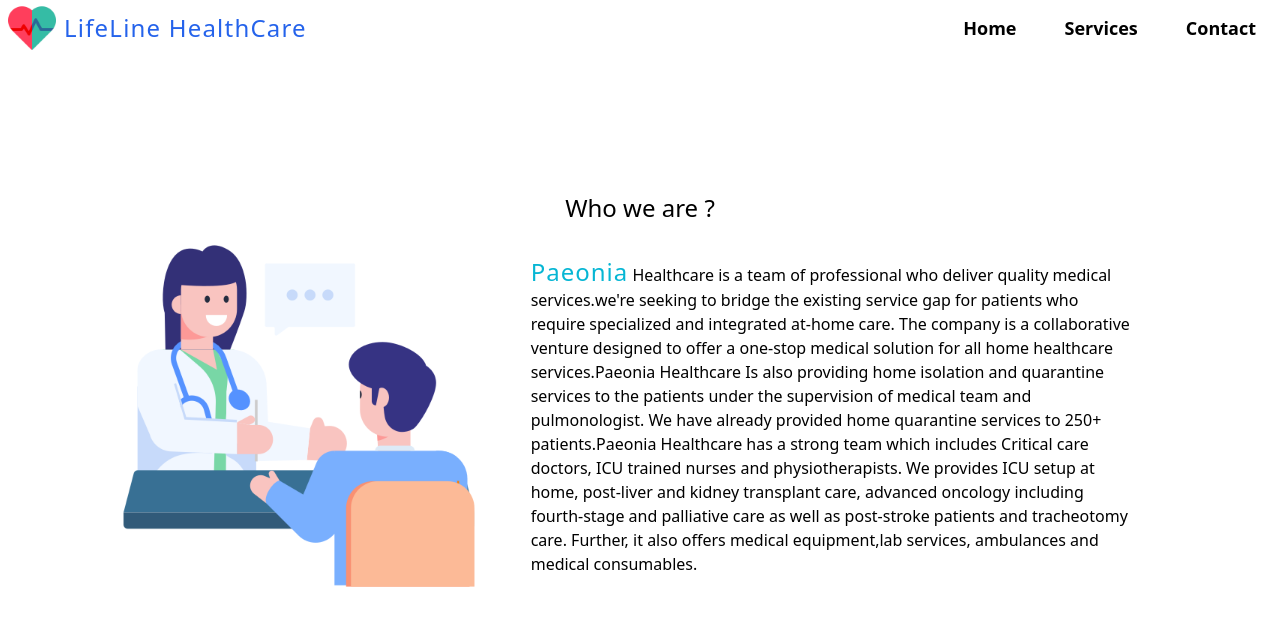
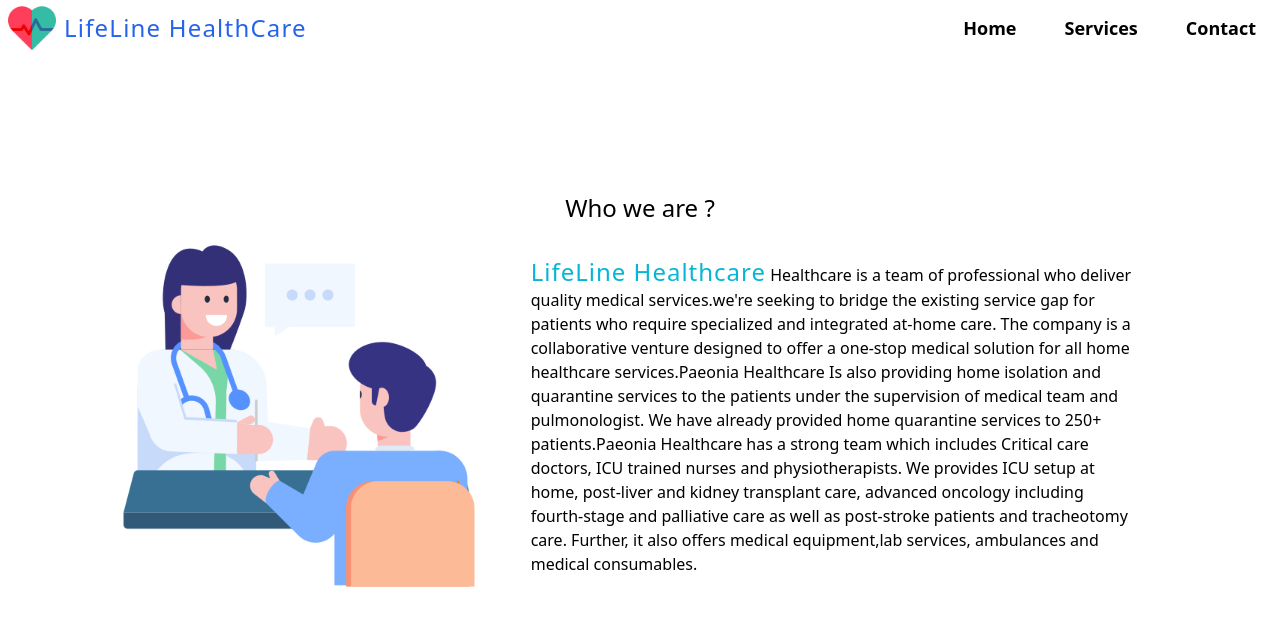
Before and after one commit to RAWS1N/lifeline-healthcare, a React (Create React App) app: page / in a window 1280 px wide. Shown: the top 626 px of the page. Built offline with nearby package versions, Linux system fonts and the light colour scheme.

Commit message:
name updated

```diff
--- a/src/Components/Main.jsx
+++ b/src/Components/Main.jsx
@@ -16,7 +16,7 @@
           />
           <h4 className=" py-8 px-10">
             <span className="text-cyan-500 text-2xl tracking-[1px] font-medium">
-              Paeonia
+              LifeLine Healthcare
             </span>{" "}
             Healthcare is a team of professional who deliver quality medical
             services.we're seeking to bridge the existing service gap for
```
